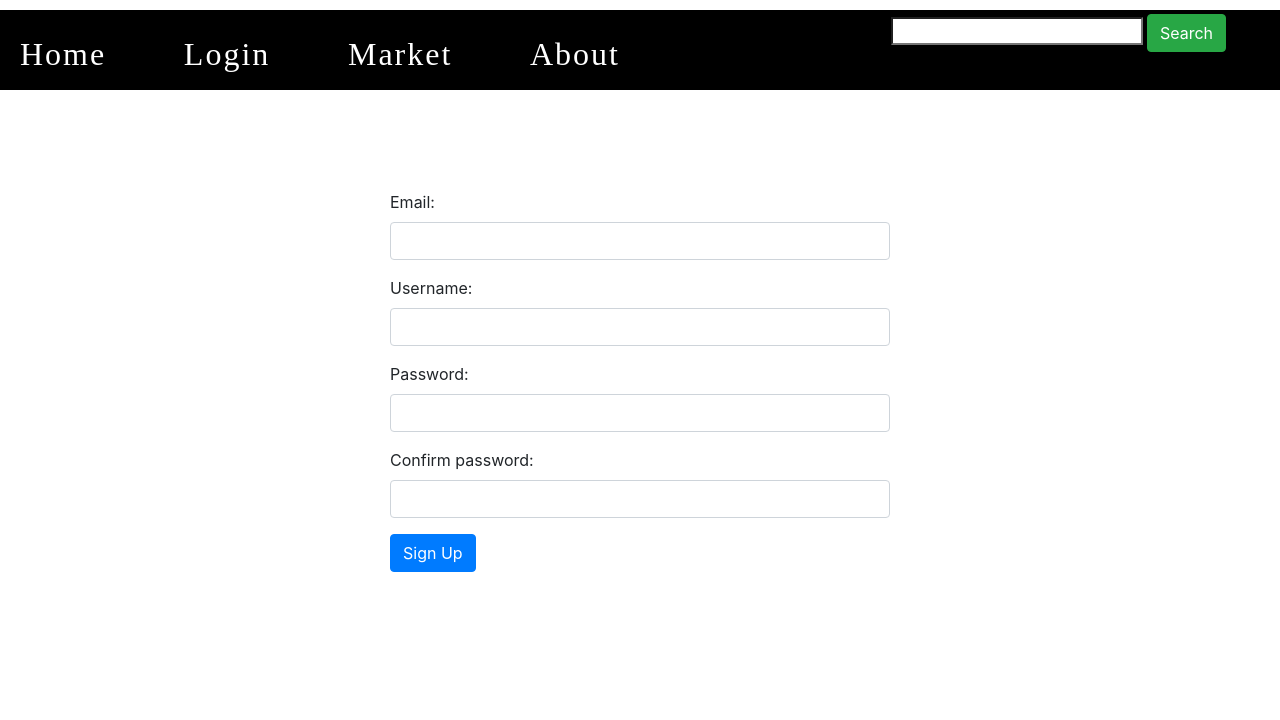
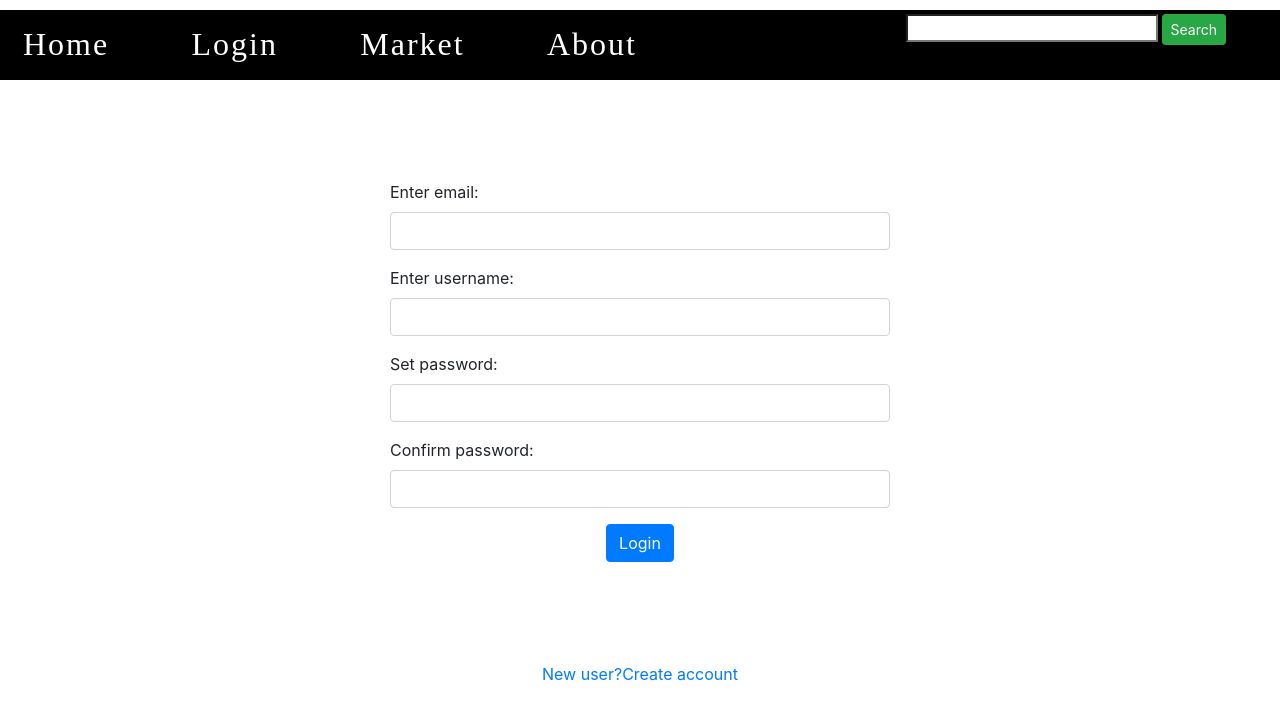
Before and after one commit to nileshkharat-git/shopping, a Django app: page /accounts/sign in a window 1280 px wide. Shown: the top 720 px of the page. Run offline with Django 3.2, Linux system fonts and the light colour scheme; some libraries are stand-ins or nearby versions.

Commit message:
29OCT-second commit

```diff
--- a/main/forms.py
+++ b/main/forms.py
@@ -6,9 +6,9 @@
 
 
 class MyForm(forms.ModelForm):
-    email=forms.EmailField(widget=forms.EmailInput(attrs={'class':'form-control'}))
-    username=forms.CharField(widget=forms.TextInput(attrs={'class':'form-control'}))
-    password = forms.CharField(widget=forms.PasswordInput(attrs={'class': 'form-control'}))
+    email=forms.EmailField(widget=forms.EmailInput(attrs={'class':'form-control'}),label="Enter email")
+    username=forms.CharField(widget=forms.TextInput(attrs={'class':'form-control'}),label="Enter username")
+    password = forms.CharField(widget=forms.PasswordInput(attrs={'class': 'form-control'}),label="Set password")
     password2 = forms.CharField(widget=forms.PasswordInput(attrs={'class': 'form-control'}),label="Confirm password")
 
     class Meta:
@@ -21,3 +21,7 @@
         pw2 = cleaned_data['password2']
         if pw1 != pw2:
             raise ValidationError("Password must be same as a enter above!")
+
+class LogForm(forms.Form):
+    email = forms.EmailField(widget=forms.EmailInput(attrs={'class': 'form-control border border-dark','name':'email'}),label="Email")
+    password = forms.CharField(widget=forms.PasswordInput(attrs={'class': 'form-control border border-dark','name':'password'}),label="Password")
--- a/main/urls.py
+++ b/main/urls.py
@@ -1,5 +1,7 @@
 from django.urls import path
 from .views import *
 urlpatterns = [
-    path('sign',cust_signup,name='sign'),
+    path('sign', cust_signup, name='sign'),
+    path('login', cust_login, name='login'),
+    path('logout',cust_logout,name='logout')
 ]
--- a/main/views.py
+++ b/main/views.py
@@ -1,9 +1,29 @@
-from django.shortcuts import render,redirect
-from .forms import MyForm
+from django.shortcuts import render, redirect
+from django.contrib.messages import success,info,error,warning
+from django.contrib.auth import authenticate,login,logout
+from .forms import MyForm,LogForm
 
 def cust_signup(request):
     form = MyForm(request.POST or None)
     if form.is_valid():
         form.save()
+        success(request,"Account create successfully.")
         return redirect('/')
-    return render(request,'sign.html',{'form':form})
+    return render(request, 'sign.html', {'form': form})
+
+def cust_login(request):
+    form=LogForm(request.POST or None)
+    if form.is_valid():
+        email = request.POST['email']
+        password=request.POST['password']
+        user = authenticate(request, email=email, password=password)
+        if user:
+            login(request, user)
+            info(request, f"Welcome {user.username}")
+            print("login success")
+            return redirect('/')
+    return render(request, 'sign.html', {'form': form})
+
+def cust_logout(request):
+    logout(request)
+    return redirect(cust_login)
--- a/static/css/home.css
+++ b/static/css/home.css
@@ -18,32 +18,34 @@
 }
 #navbar{
     width: 100%;
-    height: 80px;
+    height: 70px;
     background: black;
     margin-top: 10px;
 }
 #navbar #first{
     width: 50%;
     justify-content: space-between;
+    margin-left: 10px;
+    margin-top: 7px;
 }
 #navbar,#first{
     display: flex;
 }
 #first li{
     list-style: none;
-    margin: 20px;
+    margin: 3px;
+    font-family: Staatliches;
+    letter-spacing: 2px;
+    font-size: 32px;
 }
 #first li a {
     color: #fff;
-    font-family: Staatliches;
-    letter-spacing: 2px;
-    font-size: 32px;
     text-decoration: none;
+    padding: 0 10px;
 }
 #first li a:hover{
     transition: 1500ms;
     background: #fff;
-    padding: 10px;
     border-radius: 10px;
     color: #000;
     font-family: Staatliches;
--- a/templates/home.html
+++ b/templates/home.html
@@ -12,6 +12,7 @@
     {% endblock %}
 </head>
 <body>
+    {% include 'messages.html' %}
     {% block banner %}
     <div id="banner">
         <img src="{% static 'images/shop.webp' %}" alt="">
@@ -20,12 +21,17 @@
     <div id="navbar">
         <ul id="first">
             <li><a href="/">Home</a></li>
-            <li><a href="{% url 'sign' %}">Login</a></li>
+            {% if user.is_authenticated %}
+            <li><a href="{% url 'logout' %}">Logout</a></li>
+            <li><a href="">My Cart</a></li>
+            {% else %}
+            <li><a href="{% url 'login' %}">Login</a></li>
+            {% endif %}
             <li><a href="{% url 'market' %}">Market</a></li>
             <li><a href="">About</a></li>
         </ul>
         <ul id="search">
-            <input type="search" id="query"><button class="btn btn-success m-1">Search</button>
+            <input type="search" id="query"><button class="btn btn-success btn-sm m-1">Search</button>
         </ul>
     </div>
     {% block content %}
--- a/templates/sign.html
+++ b/templates/sign.html
@@ -14,6 +14,17 @@
 <form method="post">
     {% csrf_token %}
     {{form.as_p}}
-    <input type="submit" value="Sign Up" class="btn btn-primary">
+    <input type="submit" value="Login" class="btn btn-primary d-block m-auto">
 </form>
+<a href="{% url 'sign' %}" class="text-center" id="signlink">New user?Create account</a>
+<script>
+    $(function(){
+        var url=window.location.href;
+        if(url == 'http://127.0.0.1:8000/accounts/sign'){
+            $("#signlink").remove();
+            $('.btn-primary').val('Sign up');
+        }
+
+    });
+</script>
 {%endblock%}
```
Also changed, not shown: templates/messages.html (added, +36 -0 lines), db.sqlite3.
